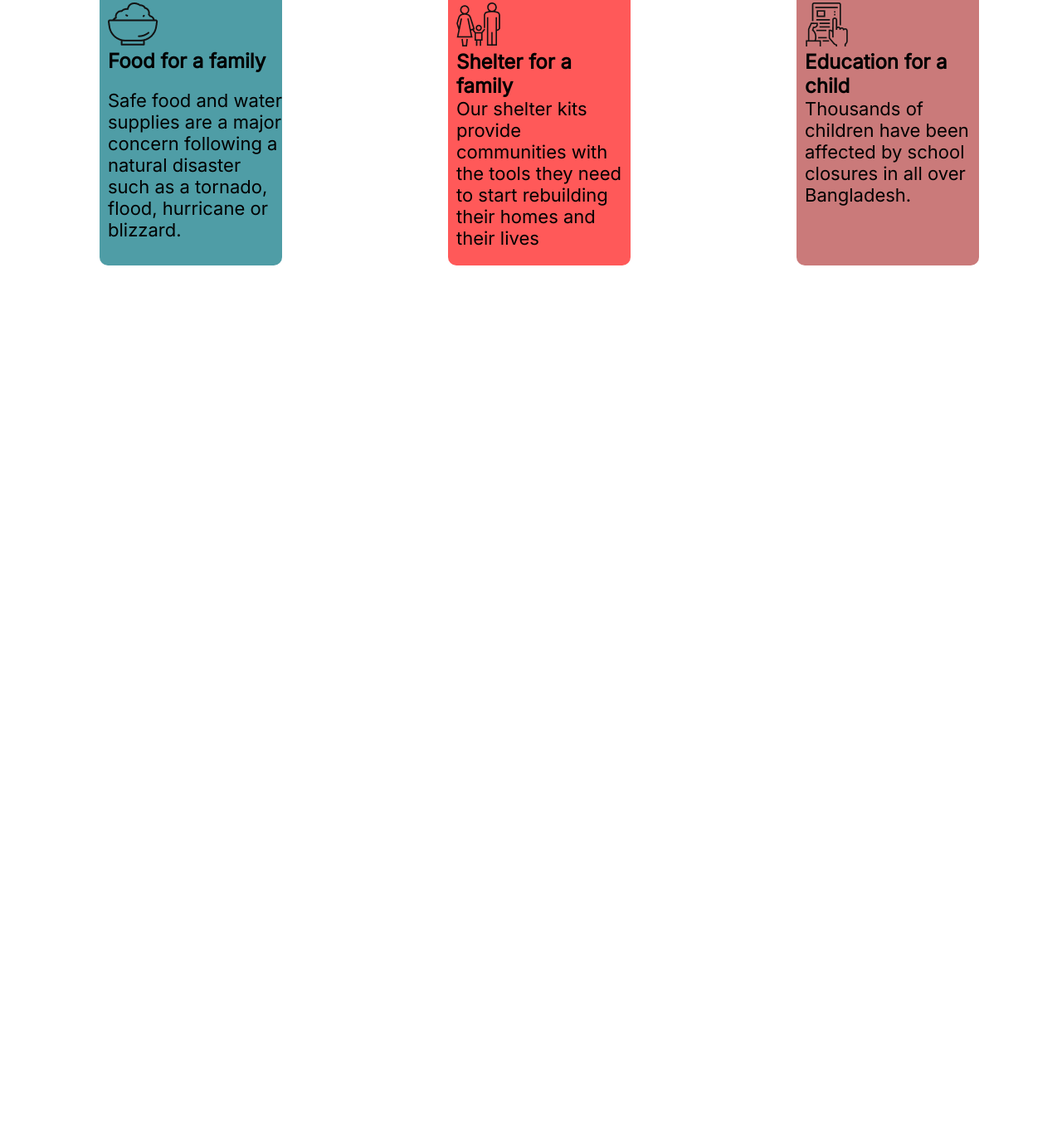
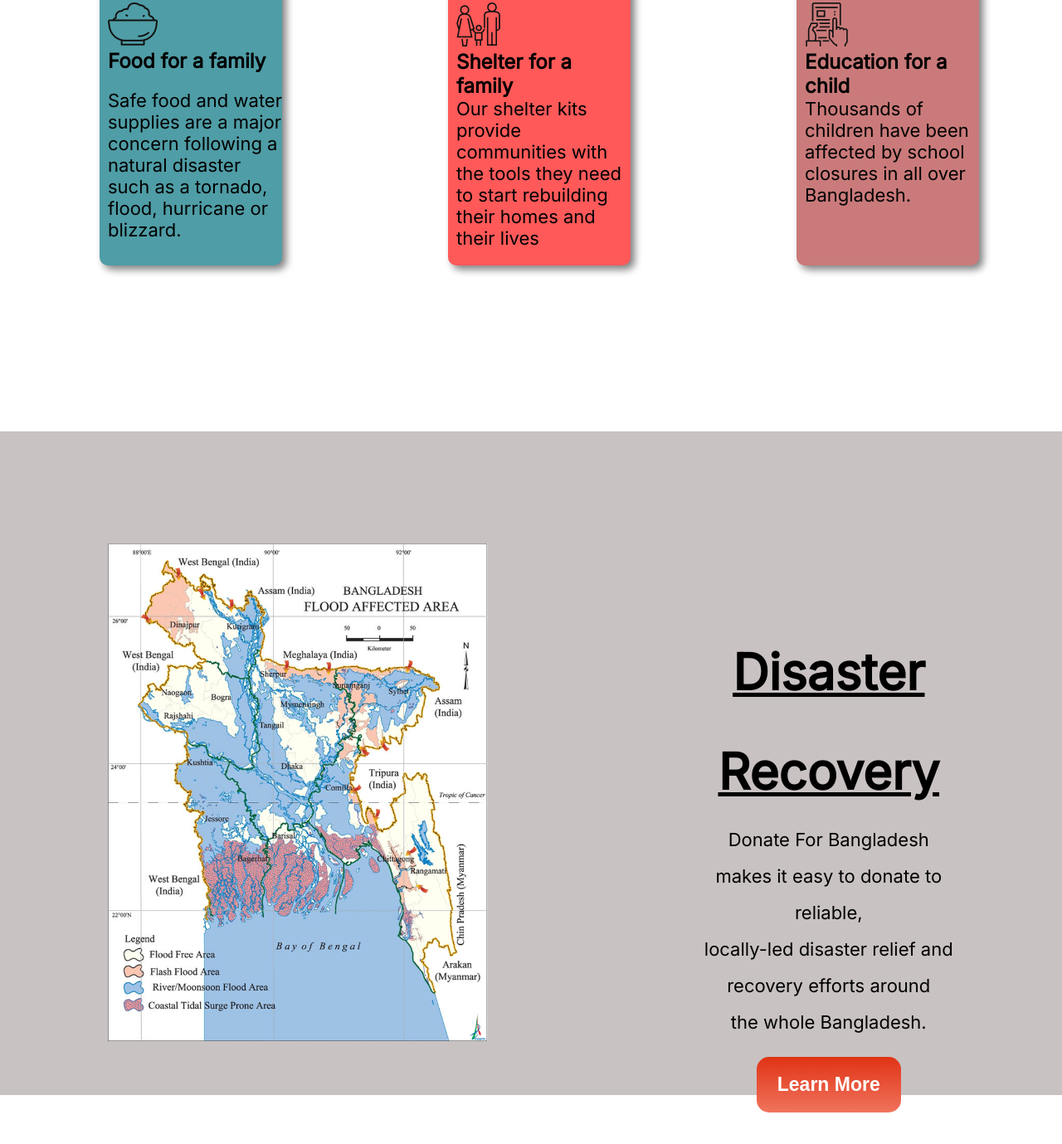
Before and after one commit to biplob2358/donate-for-bangladesh, a plain HTML site: page index.html in a window 1280 px wide. Shown: the part 1708-3087 px from the top of the page at 83% size. Before the commit the page ends 2228 px from the top, so only its background shows below. Drawn offline with Linux system fonts and the light colour scheme.

Commit message:
map are added

```diff
--- a/index.html
+++ b/index.html
@@ -83,12 +83,22 @@
                 <img src="icons/Frame-1.png" alt="">
                 <h2><h2>Education for a child</h2></h2>
                 <p>Thousands of children  have been affected by school closures in all over Bangladesh. </p>
+            </div>
+        </div>
+    </section>
 
-            </div>
+    <!--Map Area-->
+    <section id="map-area">
+        <div class="half-width">
+            <img src="images/map.jpg" alt="">
 
         </div>
 
+        <div id="map-area-content" class="half-width">
+           <h1 id="disaster">Disaster Recovery</h1>
+           <p>Donate For Bangladesh makes it easy to donate to reliable, <br>   locally-led disaster relief and recovery efforts around <br> the whole Bangladesh.</p>
+           <button class="click-btn" type="submit">Learn More</button>
+        </div>
     </section>
-
 </body>
 </html>
--- a/style.css
+++ b/style.css
@@ -90,6 +90,7 @@ h1{
     padding-left: 10px;
     padding-bottom: 20px;
     border-radius: 10px;
+    box-shadow: 5px 5px 10px gray;
 }
 #box1{
     background-color: #4F9DA6;
@@ -100,3 +101,29 @@ h1{
 #box3{
     background-color: #ca7a7a ;
 }
+#map-area{
+    display: flex;
+    width: 100%;
+    height: 800px;
+    background-color: #c9c2c2;
+}
+.half-width{
+    margin: 130px;
+    padding-top: 5px;
+    text-align: center;
+
+
+}
+.half-width img{
+    height: 600px;
+}
+#disaster{
+    text-decoration: underline;
+    text-decoration-color: rgb(0, 0, 0);
+    text-decoration-style: solid;
+    text-decoration-thickness: 5px;
+}
+#map-area-content{
+    padding-top: 100px;
+    line-height: 2;
+}
```
Also changed, not shown: images/map.jpg (added).
